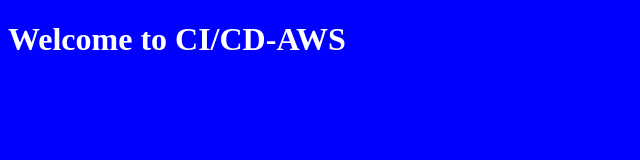
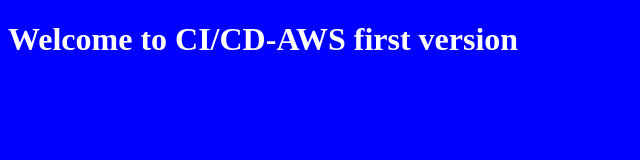
Before and after one commit to BSK-CHN/azure-cicd-prod, a plain HTML site: page index.html in a window 1280 px wide. Shown: the whole page, without its empty margins (0-640 px from the left). Drawn offline with Linux system fonts and the light colour scheme.

Commit message:
Update index.html

```diff
--- a/index.html
+++ b/index.html
@@ -1,6 +1,6 @@
 <!doctype html>
 <html>
 <body style="background-color:blue;color:white;">
-  <h1>Welcome to CI/CD-AWS </h1>
+  <h1>Welcome to CI/CD-AWS first version </h1>
 </body>
 </html>
```
